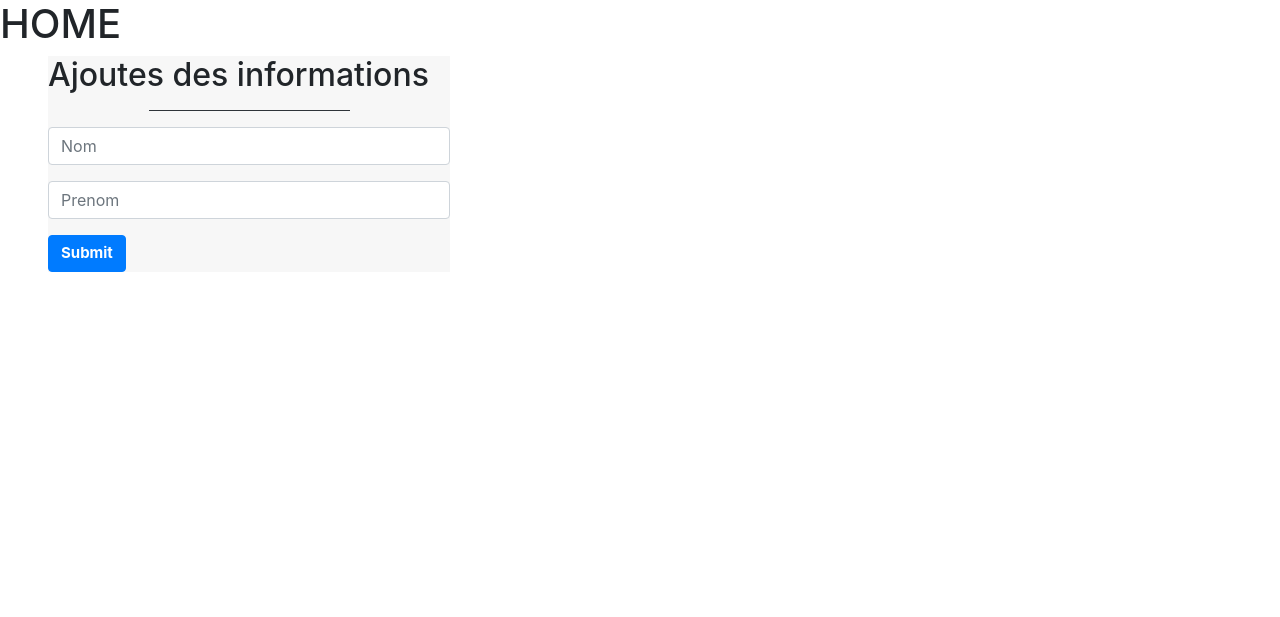
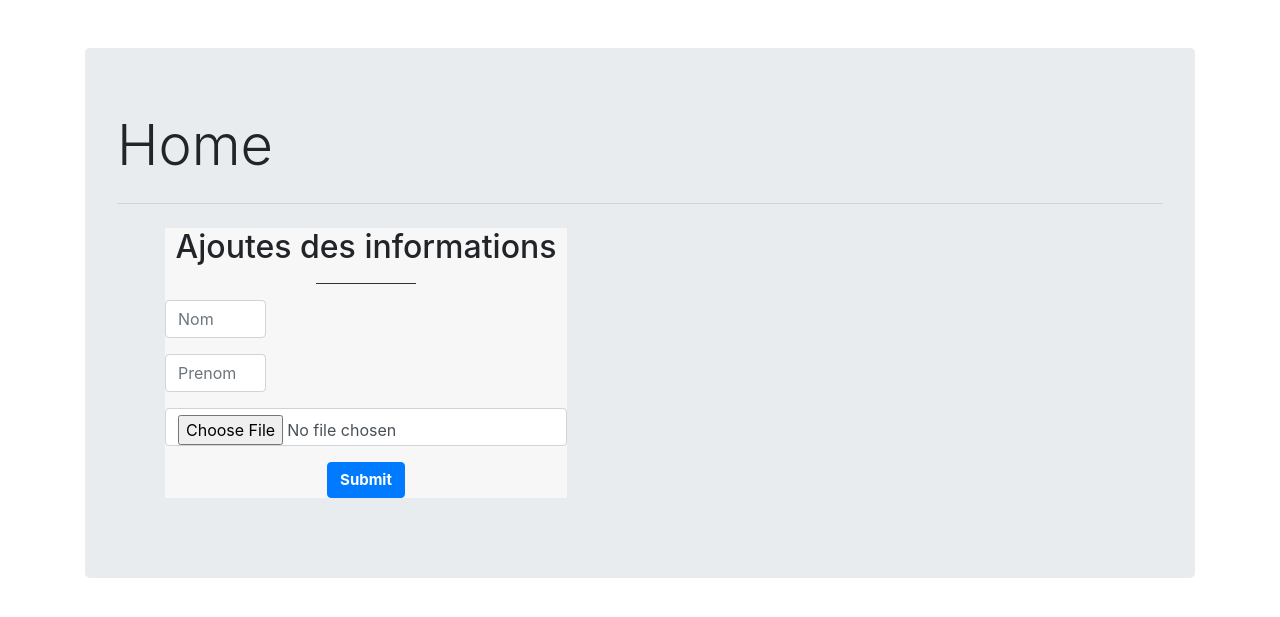
Before and after one commit to arshey/Menu_licence3, a PHP site: page / in a window 1280 px wide. Shown: the part 52-669 px from the top of the page. Run offline with PHP 8.4, Linux system fonts and the light colour scheme; some libraries are stand-ins or nearby versions.

Commit message:
Update index.php

```diff
--- a/index.php
+++ b/index.php
@@ -1,22 +1,28 @@
 <?php
 $page = "home";
-include ('inc/header.php');
+include('inc/header.php');
 include('inc/nav.php');
 ?>
-    <h1>HOME</h1>
 
+    <div class="container mt-5">
+        <div class="jumbotron">
+        <h1 class="display-4">Home</h1>
+        <hr class="my-4">
+        <p class="lead">
+    <div class="login-form">
+        <form action="" method="POST" name="frmAdd" class="ml-5 text-center" enctype="multipart/form-data">
+            <h2 class="text-center">Ajoutes des informations</h2>
 
-    <div class="login-form">
-        <form action="" method="POST" name="frmAdd" class="ml-5">
-            <h2>Ajoutes des informations</h2>
+            <hr class="w-25 bg-dark">
 
-            <hr class="w-50 bg-dark">
-
-            <div class="form-group">
-                <input type="text" name="nom" class="form-control" placeholder="Nom">
+            <div class="form-group ">
+                <input type="text" name="nom" class="form-control w-25" placeholder="Nom">
             </div>
             <div class="form-group">
-                <input type="text" name="prenom" class="form-control" placeholder="Prenom">
+                <input type="text" name="prenom" class="form-control w-25" placeholder="Prenom">
+            </div>
+            <div class="form-group">
+                <input type="file" name="image" class="form-control" id="file" >
             </div>
 
 
@@ -25,17 +31,54 @@ include('inc/nav.php');
 
         </form>
     </div>
+        </p>
+    </div>
+    </div>
 
     <?php
 
-    if (isset($_POST['nom']) && isset($_POST['prenom'])) {
+    error_reporting( ~E_NOTICE );
+
+    if (isset($_POST['submit'])) {
 
         $prenom = htmlspecialchars($_POST['prenom']);
         $nom = htmlspecialchars($_POST['nom']);
 
+        $imgFile = $_FILES['image']['name'];
+		$tmp_dir = $_FILES['image']['tmp_name'];
+        $imgSize = $_FILES['image']['size'];
+
+        if(empty($imgFile)){
+			$errMSG = "Please Select Image File.";
+		} else {
+			$upload_dir = 'assets/uploads/';
+
+			$imgExt = strtolower(pathinfo($imgFile,PATHINFO_EXTENSION));
+
+
+			$valid_extensions = array('jpeg', 'jpg', 'png', 'gif');
+
+
+			$image = rand(1000,1000000).".".$imgExt;
+
+
+			if(in_array($imgExt, $valid_extensions)){
+
+				if($imgSize < 5000000)				{
+                    move_uploaded_file($tmp_dir,$upload_dir.$image);
+                    echo "Wesh c bon";
+				}
+				else{
+					$errMSG = "Désolé l'image est un peu trop grande.";
+				}
+			}
+			else{
+				$errMSG = "Désolé seule les format 'jpeg', 'jpg', 'png', 'gif' sont autorisés";
+			}
+		}
+
         echo "Bonjour, votre nom c'est ".$nom. " et votre prenom c'est ". $prenom;
     }
-
 
 ?>
 
```
